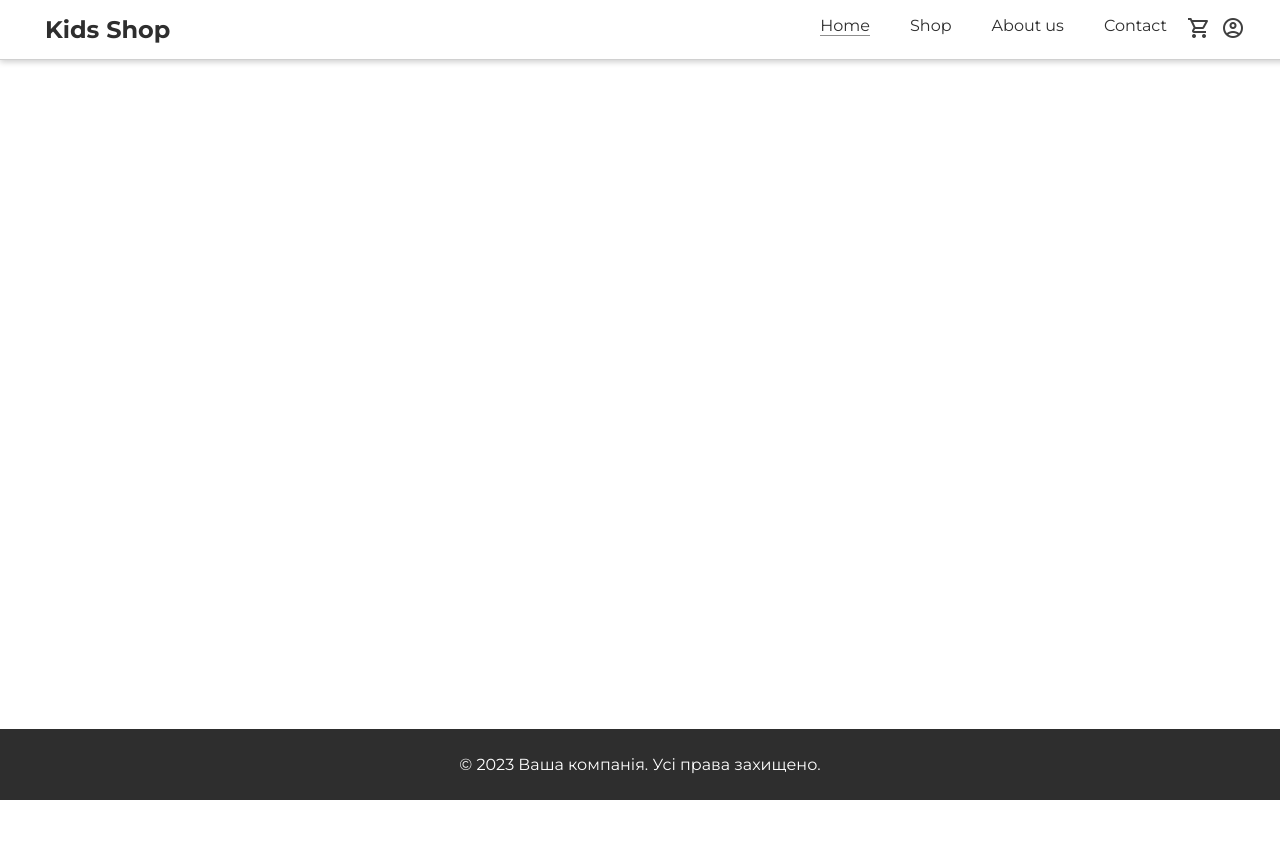
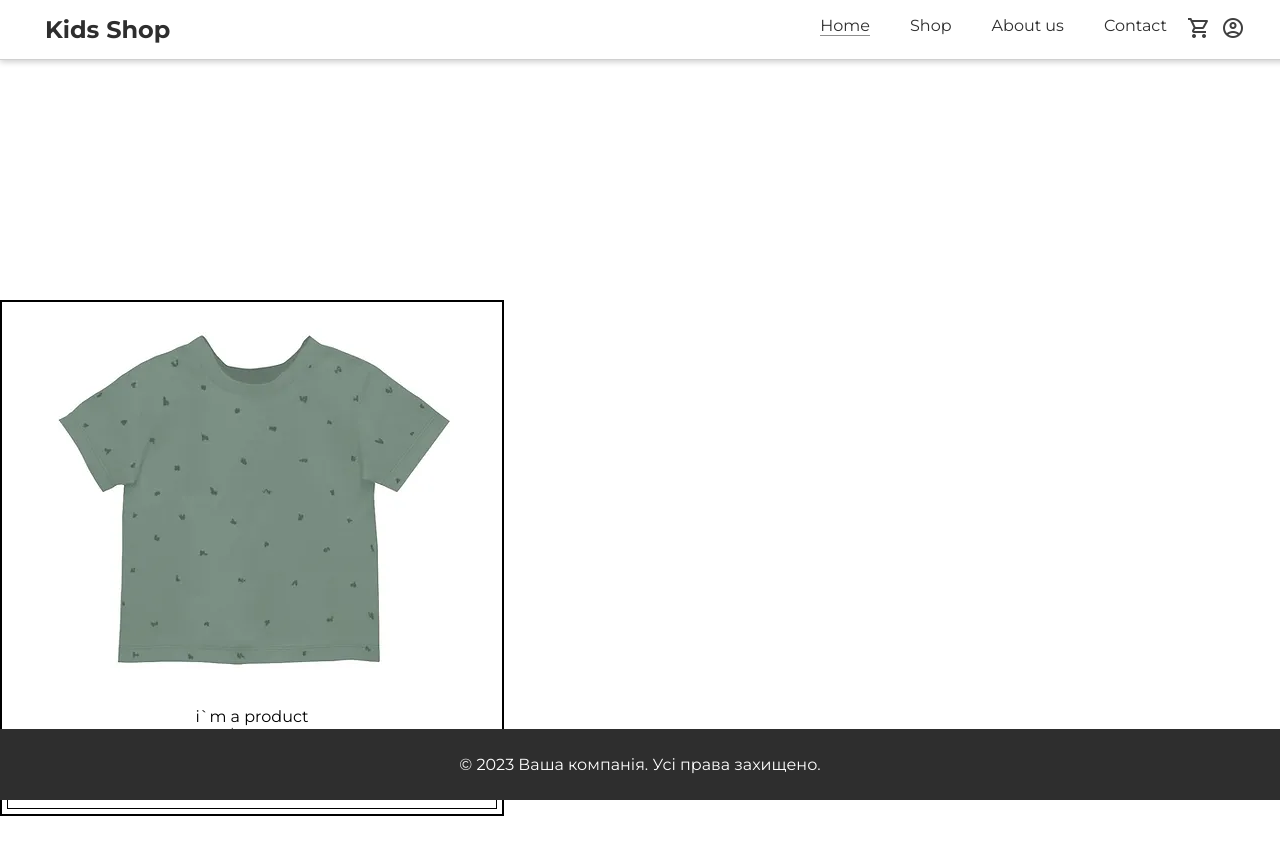
Before and after one commit to maksymskvr1324/Shop_kids, a React (Create React App) app: page / in a window 1280 px wide. Shown: the top 854 px of the page. Before the commit the page ends 800 px from the top, so only its background shows below. Built offline with nearby package versions, Linux system fonts and the light colour scheme.

Commit message:
add product card

```diff
--- a/src/App.tsx
+++ b/src/App.tsx
@@ -1,6 +1,8 @@
 import React from 'react';
 import {Navbar} from './components/Navbar';
 import {Footer} from './components/footer';
+import { Card } from './components/productCard';
+// import {card_1.webp} from './img';
 
 
 
@@ -10,7 +12,7 @@ function App() {
   return (
     <div>
       <Navbar />
-
+        <Card/>
       <Footer/>
     </div>
   );
--- /dev/null
+++ b/src/components/productCard.tsx
@@ -0,0 +1,20 @@
+import React from "react";
+
+export function Card(){
+    return (
+        <div className="section">
+            <div className="main">
+                <div className="card-container">
+                    <div className="card-img-wrap">
+                        <img src={require('./img/card_1.webp')} alt="" className="card-img" />
+                    </div>
+                    <div className="card-content">
+                        <div className="cadr-name">i`m a product</div>
+                        <div className="card-price">$19.00</div>
+                        <div className="card-button">Add to cart</div>
+                    </div>
+                </div>
+            </div>
+        </div>
+    )
+}
--- /dev/null
+++ b/src/css/card.css
@@ -0,0 +1,39 @@
+.main{
+    margin-top: 300px;
+    border: 2px solid;
+    max-width: 500px;
+}
+
+.card-img-wrap{
+
+    /* border: 1px solid black; */
+    /* border-radius: 50%; */
+    z-index: 999;
+    /* background-color: aquamarine; */
+    position: relative;
+    height: 400px; /* Adjust to your desired height */
+    /* width: 100%;  */
+}
+
+.card-img{
+    z-index: 0;
+    position: absolute;
+    top: 0;
+    left: 0;
+    width: 100%;
+    height: 100%;
+    object-fit: cover;
+}
+
+.card-content{
+    /* max-width: 500px; */
+    padding: 5px;
+    text-align: center;
+}
+
+.card-button{
+    margin-top: 20px;
+    padding: 10px;
+    border: 1px solid;
+    font-size: 18px;
+}
--- a/src/css/main.css
+++ b/src/css/main.css
@@ -22,6 +22,7 @@ body{
     box-shadow: 0px 2px 6px rgb(206, 206, 206);
     padding: 5px;
     position: fixed;
+    top: 0;
     width: 100%;
   }
 
--- a/src/index.tsx
+++ b/src/index.tsx
@@ -1,6 +1,7 @@
 import React from 'react';
 import ReactDOM from 'react-dom/client';
 import './css/main.css'
+import './css/card.css'
 import App from './App';
 
 
```
Also changed, not shown: src/components/img/card_1.webp (added).
